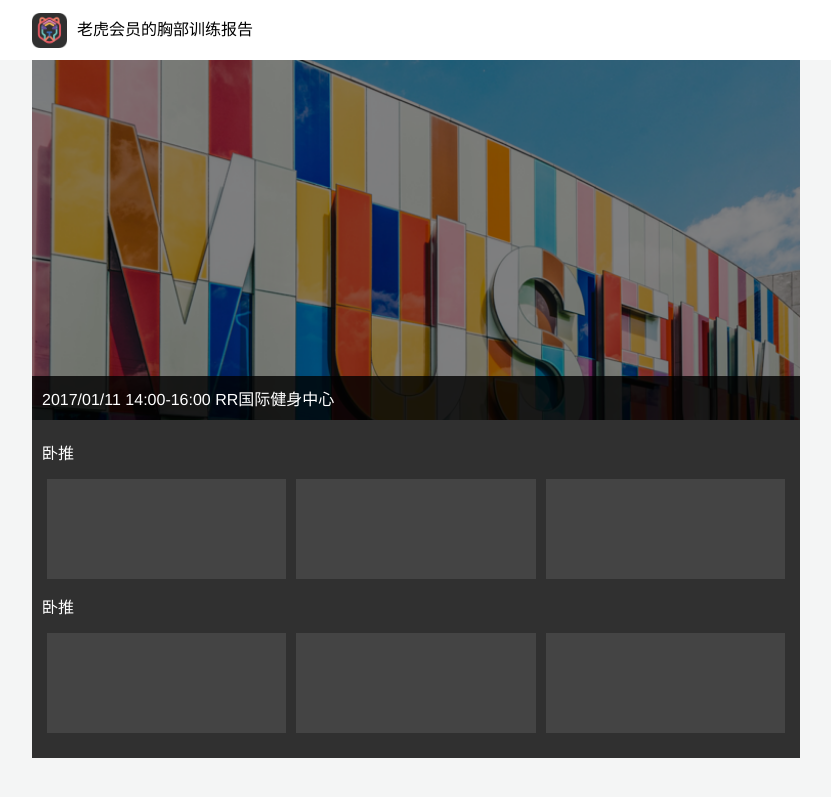
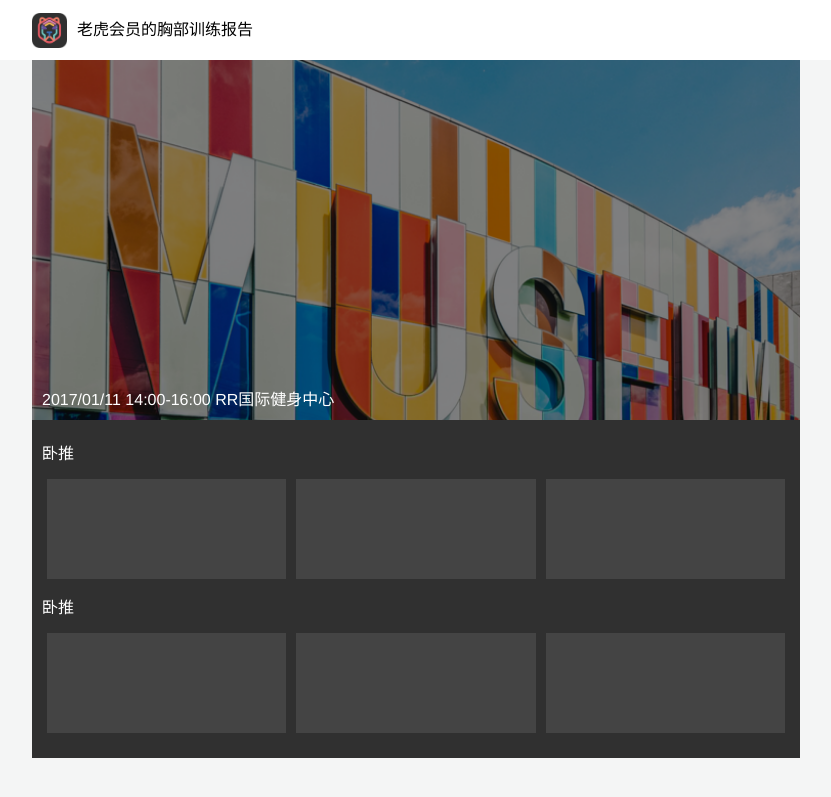
Before and after one commit to lixunn/lixunn.github.io, a Jekyll site: the page assets/tiger/index.html, which Jekyll copies as it is, in a window 1280 px wide. Shown: the top 797 px of the page, without its empty margins (224-1055 px from the left). Built offline with Jekyll 4.4.1, drawn with Linux system fonts in a browser that asks for light colours.

Commit message:
remove image wrapper background color

```diff
--- a/assets/tiger/css/style.css
+++ b/assets/tiger/css/style.css
@@ -75,7 +75,7 @@
     bottom: 0;
     left: 0;
     position: absolute;
-    background: rgba(0,0,0,.8);
+    /*background: rgba(0,0,0,.8);*/
     color: #fff;
     font-weight: 100;
     width: 100%;
```
